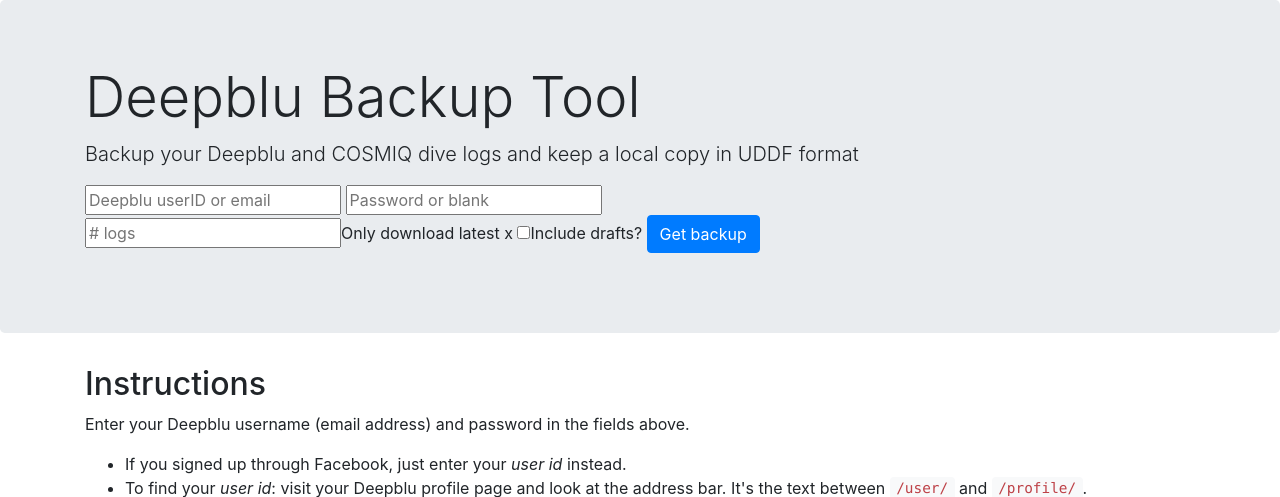
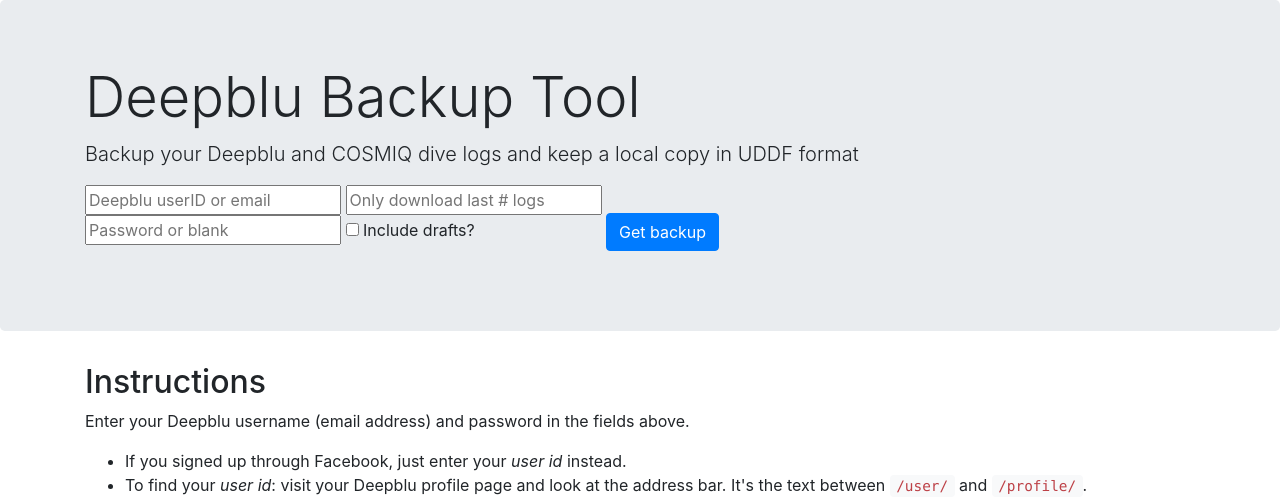
Before and after one commit to bluppfisk/deepblu-tools, a PHP site: page / in a window 1280 px wide. Shown: the top 497 px of the page. Run offline with PHP 8.4, Linux system fonts and the light colour scheme.

Commit message:
fix layout

```diff
--- a/index.php
+++ b/index.php
@@ -54,10 +54,12 @@
 				?>
 				<p>
 					<form method="POST" action="index.php">
-						<input type="text" name="user" placeholder="Deepblu userID or email" />
-						<input type="password" name="password" placeholder="Password or blank" /><br />
-						<input type="text" name="max_logs" placeholder="# logs"><label for="max_logs">Only download latest x</label>
-						<input type="checkbox" name="with_drafts" id="draftsbox" /><label for="draftsbox">Include drafts?</label>
+						<div style="display: inline-block">
+							<input type="text" tabindex="1" name="user" placeholder="Deepblu userID or email" />
+							<input type="text" tabindex="3" name="max_logs" placeholder="Only download last # logs"><br />
+							<input type="password" tabindex="2" name="password" placeholder="Password or blank" />
+							<input type="checkbox" tabindex="4" name="with_drafts" id="draftsbox" /> <label for="draftsbox">Include drafts?</label>
+						</div>
 						<input type="submit" name="submit" value="Get backup" class="btn btn-primary" />
 					</form>
 				</p>
```
